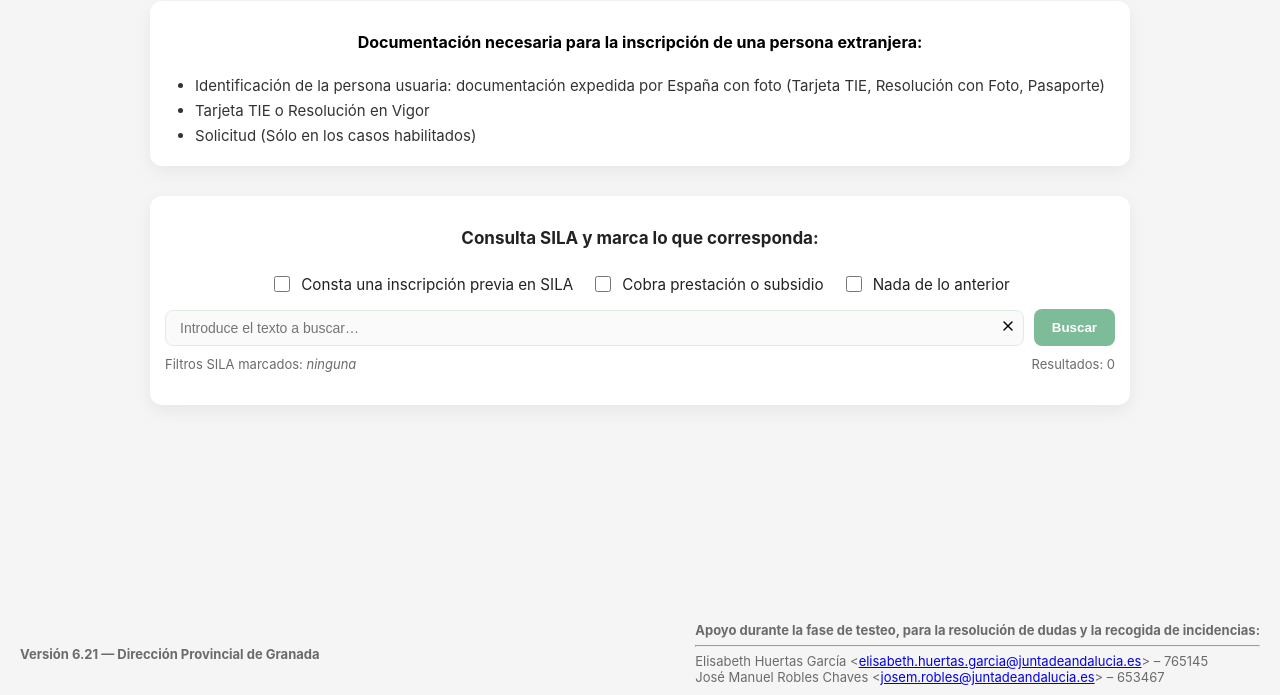
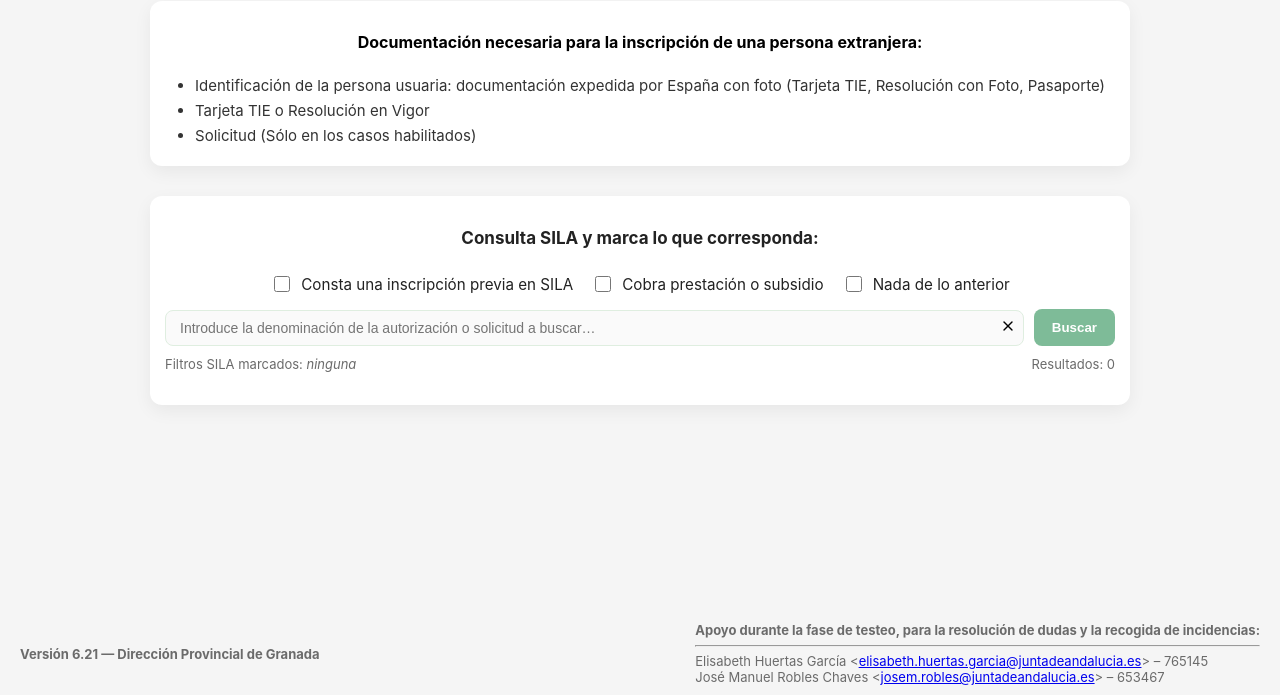
Before and after one commit to asistenciaorienta/SituacionesAdministrativas2, a website: page index_pruebas.html in a window 1280 px wide. Shown: the part 105-800 px from the top of the page. Drawn offline with Linux system fonts and the light colour scheme.

Commit message:
Update index_pruebas.html

```diff
--- a/index_pruebas.html
+++ b/index_pruebas.html
@@ -149,7 +149,7 @@ footer {
   <div id="searchArea" class="search-area" aria-live="polite">
     <div class="search-top">
       <div class="search-input-wrapper">
-        <input id="searchInput" type="text" placeholder="Introduce el texto a buscar…" aria-label="Introduce el texto a buscar">
+        <input id="searchInput" type="text" placeholder="Introduce la denominación de la autorización o solicitud a buscar…" aria-label="Introduce el texto a buscar">
         <span class="clear-btn-wrapper" id="clearSearchInline">
           <svg class="clear-icon" xmlns="http://www.w3.org/2000/svg" viewBox="0 0 24 24">
             <line x1="18" y1="6" x2="6" y2="18" />
```
